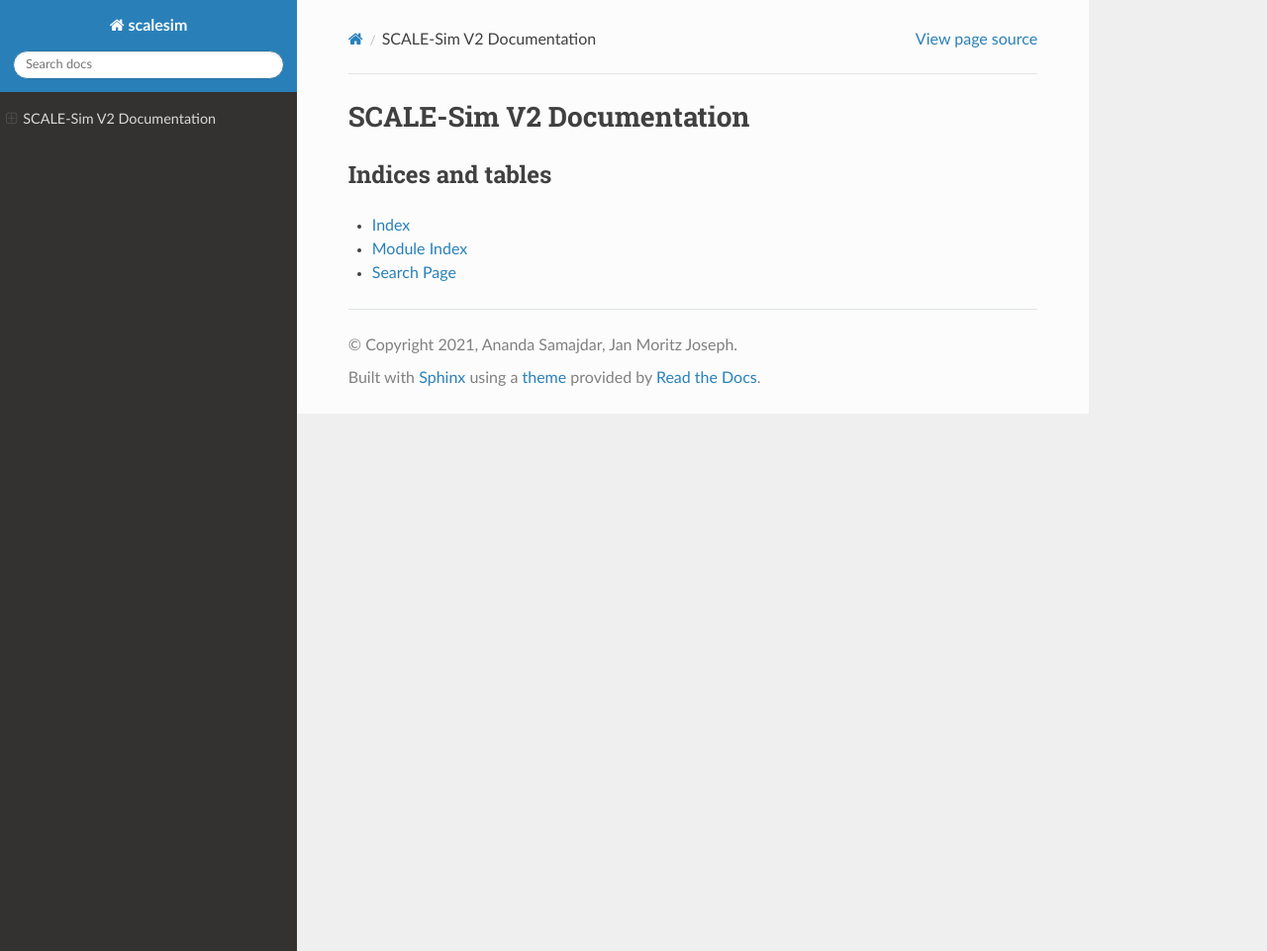
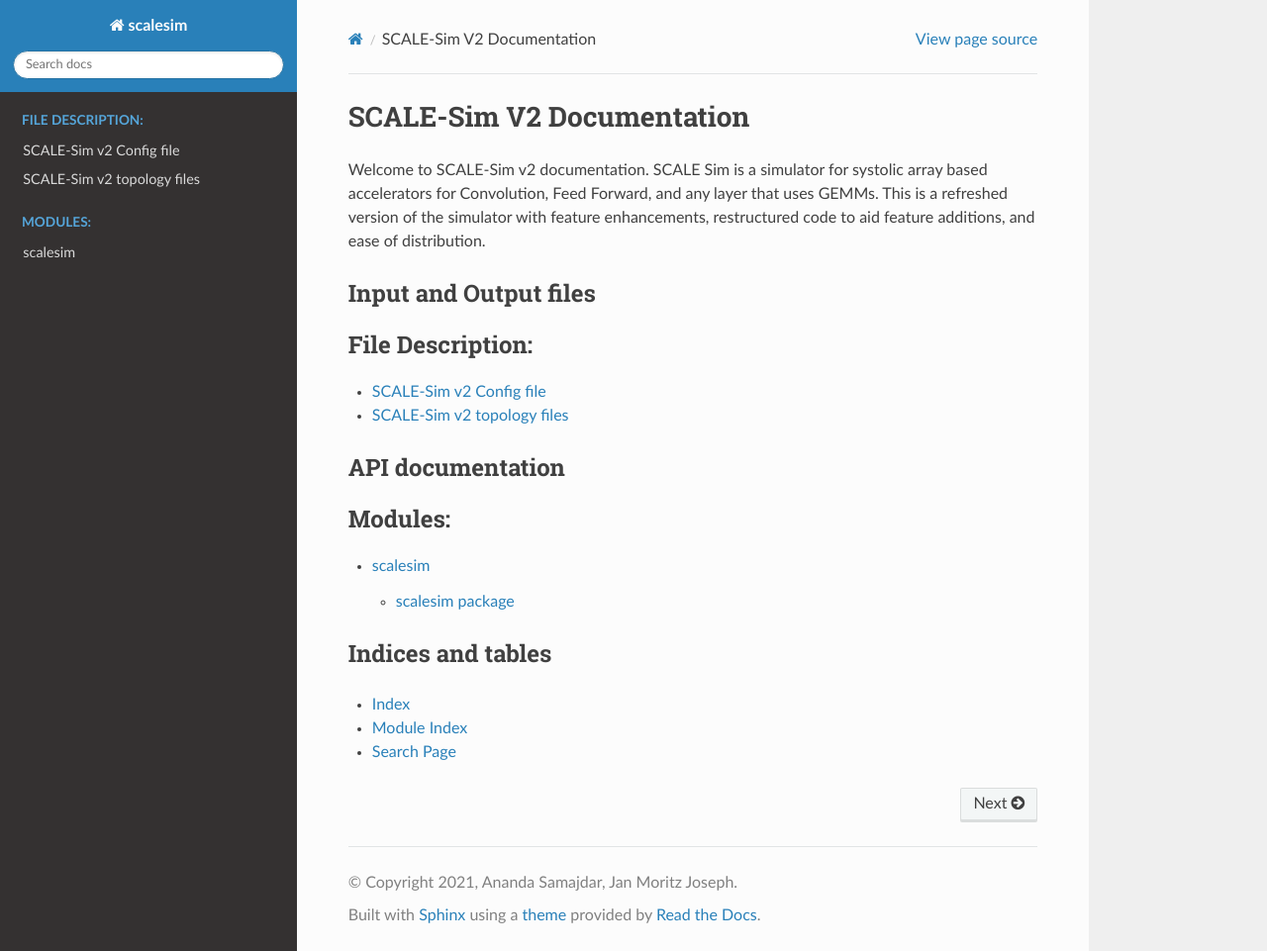
Before and after one commit to scalesim-project/scale-sim-v2, a Sphinx documentation site: the page built from documentation/source/index.rst, in a window 1280 px wide and 961 px high. Shown: the whole window at 99% size. Built offline with Sphinx 7.4.7 and the Read the Docs theme 2.0.0, drawn with Linux system fonts in a browser that asks for light colours.

Commit message:
Added files for sphinx documentation

```diff
--- a/documentation/source/conf.py
+++ b/documentation/source/conf.py
@@ -33,6 +33,8 @@ release = '2.0.1'
 # ones.
 extensions = [
 "sphinx_rtd_theme",
+"sphinx.ext.autodoc",
+"sphinx.ext.napoleon"
 ]
 
 # Add any paths that contain templates here, relative to this directory.
--- /dev/null
+++ b/documentation/source/config.rst
@@ -0,0 +1,6 @@
+.. _config:
+
+SCALE-Sim v2 Config file
+========================
+
+We will describe the config file here
--- a/documentation/source/index.rst
+++ b/documentation/source/index.rst
@@ -7,11 +7,29 @@
 SCALE-Sim V2 Documentation
 ==========================
 
+Welcome to SCALE-Sim v2 documentation.
+SCALE Sim is a simulator for systolic array based accelerators for Convolution,
+Feed Forward, and any layer that uses GEMMs.
+This is a refreshed version of the simulator with feature enhancements,
+restructured code to aid feature additions, and ease of distribution.
+
+Input and Output files
+======================
+
 .. toctree::
    :maxdepth: 2
-   :caption: Contents:
+   :caption: File Description:
 
+   config
+   topology
 
+API documentation
+=================
+.. toctree::
+   :maxdepth: 2
+   :caption: Modules:
+
+   modules
 
 Indices and tables
 ==================
--- /dev/null
+++ b/documentation/source/modules.rst
@@ -0,0 +1,9 @@
+.. _scalesim:
+
+scalesim
+========
+
+.. toctree::
+   :maxdepth: 4
+
+   scalesim
--- /dev/null
+++ b/documentation/source/scalesim.rst
@@ -0,0 +1,79 @@
+scalesim package
+================
+
+Subpackages
+-----------
+
+.. toctree::
+   :maxdepth: 4
+
+   scalesim.compute
+   scalesim.memory
+   scalesim.utilities
+
+Submodules
+----------
+
+scalesim.memory\_map module
+---------------------------
+
+.. automodule:: scalesim.memory_map
+   :members:
+   :undoc-members:
+   :show-inheritance:
+
+scalesim.scale module
+---------------------
+
+.. automodule:: scalesim.scale
+   :members:
+   :undoc-members:
+   :show-inheritance:
+
+scalesim.scale\_config module
+-----------------------------
+
+.. automodule:: scalesim.scale_config
+   :members:
+   :undoc-members:
+   :show-inheritance:
+
+scalesim.scale\_sim module
+--------------------------
+
+.. automodule:: scalesim.scale_sim
+   :members:
+   :undoc-members:
+   :show-inheritance:
+
+scalesim.simulator module
+-------------------------
+
+.. automodule:: scalesim.simulator
+   :members:
+   :undoc-members:
+   :show-inheritance:
+
+scalesim.single\_layer\_sim module
+----------------------------------
+
+.. automodule:: scalesim.single_layer_sim
+   :members:
+   :undoc-members:
+   :show-inheritance:
+
+scalesim.topology\_utils module
+-------------------------------
+
+.. automodule:: scalesim.topology_utils
+   :members:
+   :undoc-members:
+   :show-inheritance:
+
+Module contents
+---------------
+
+.. automodule:: scalesim
+   :members:
+   :undoc-members:
+   :show-inheritance:
--- /dev/null
+++ b/documentation/source/topology.rst
@@ -0,0 +1,6 @@
+.. _topology:
+
+SCALE-Sim v2 topology files
+===========================
+
+The documentation for topology files go here
```
Also changed, not shown: documentation/source/scalesim.compute.rst (added, +45 -0 lines), documentation/source/scalesim.memory.rst (added, +77 -0 lines), documentation/source/scalesim.utilities.rst (added, +21 -0 lines), 1 other file.
